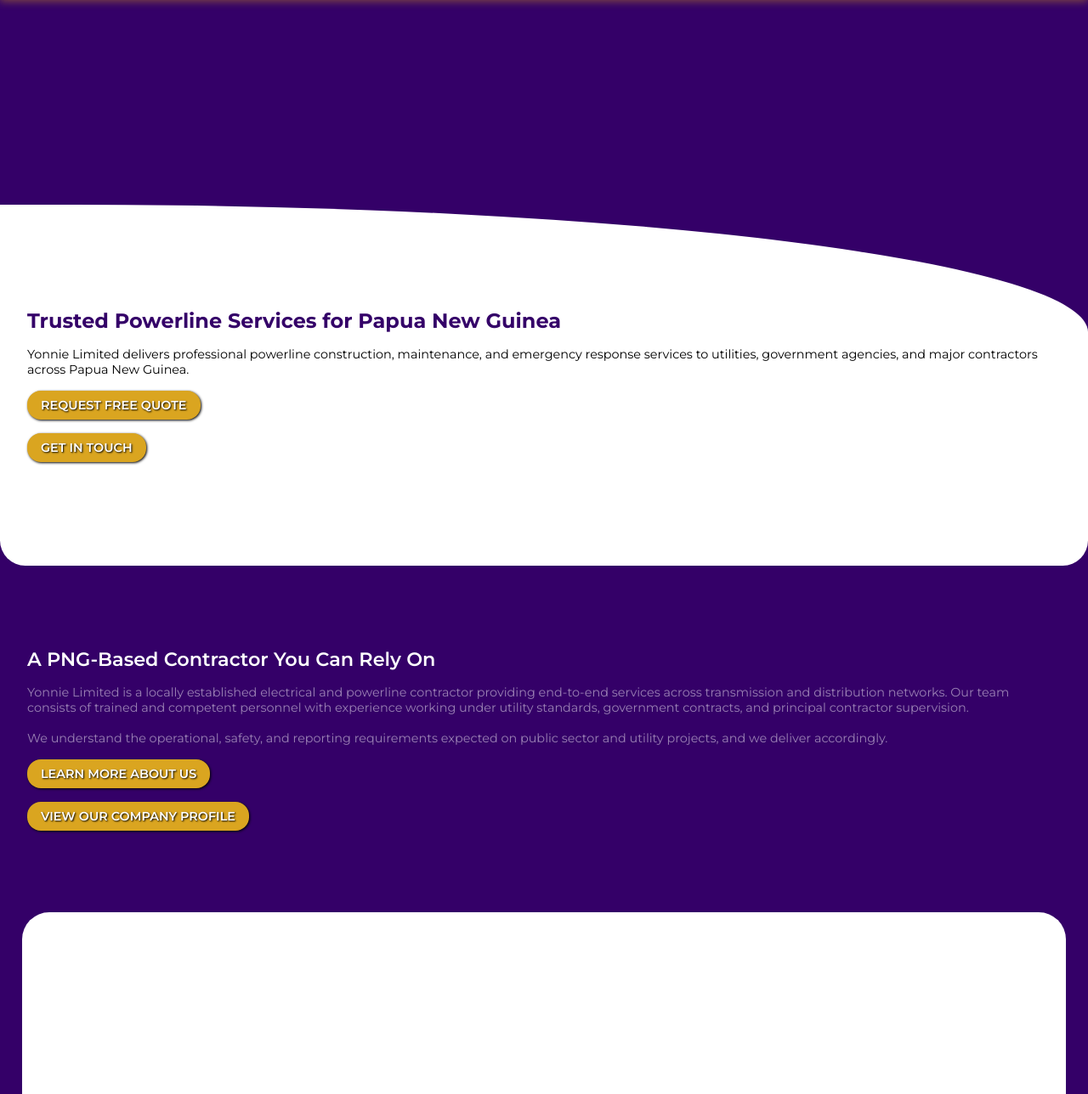
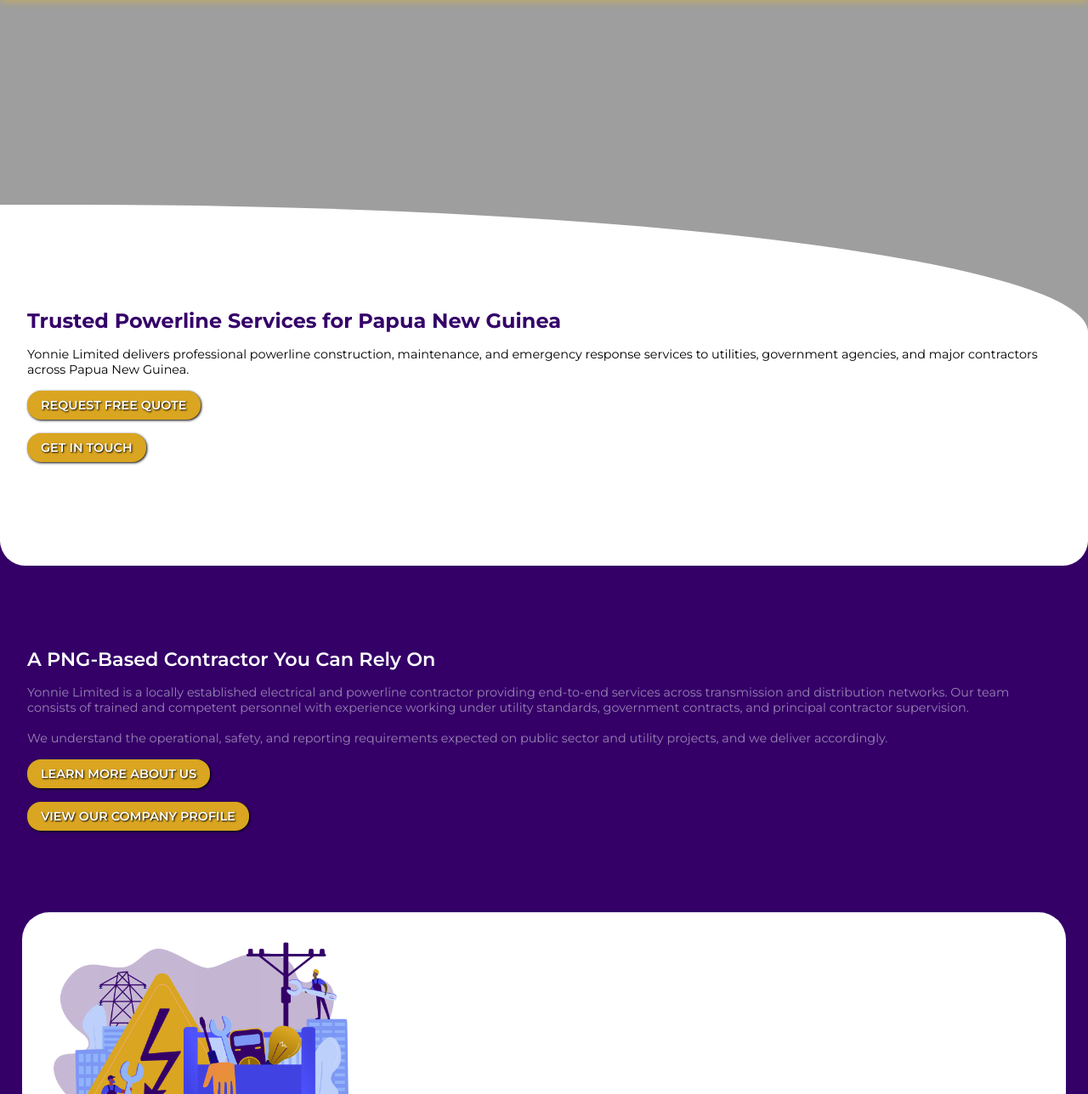
Before and after one commit to FreshNewStart/yonnieLTD, a plain HTML site: page index.html in a window 1280 px wide. Shown: the part 54-1342 px from the top of the page at 85% size. Drawn offline with Linux system fonts and the light colour scheme; the site is published under a folder, as on GitHub Pages, so addresses that start at the root find nothing.

Commit message:
Background Image solution trial

```diff
--- a/assets/styles/homepage.css
+++ b/assets/styles/homepage.css
@@ -6,7 +6,7 @@
     align-items: center;
     width: 100%;
     height: 90vh;
-    background-image: url(/assets/images/hero1.jpg);
+    background-image: url(../images/hero1.jpg);
     background-position: top right;
     background-size: cover;
     background-repeat: no-repeat;
@@ -81,7 +81,7 @@
 .services-pic{
     width: 100%;
     height: 40%;
-    background-image: url(/assets/images/services1.png);
+    background-image: url(../images/services1.png);
     background-repeat: no-repeat;
     background-size: contain;
 }
```
